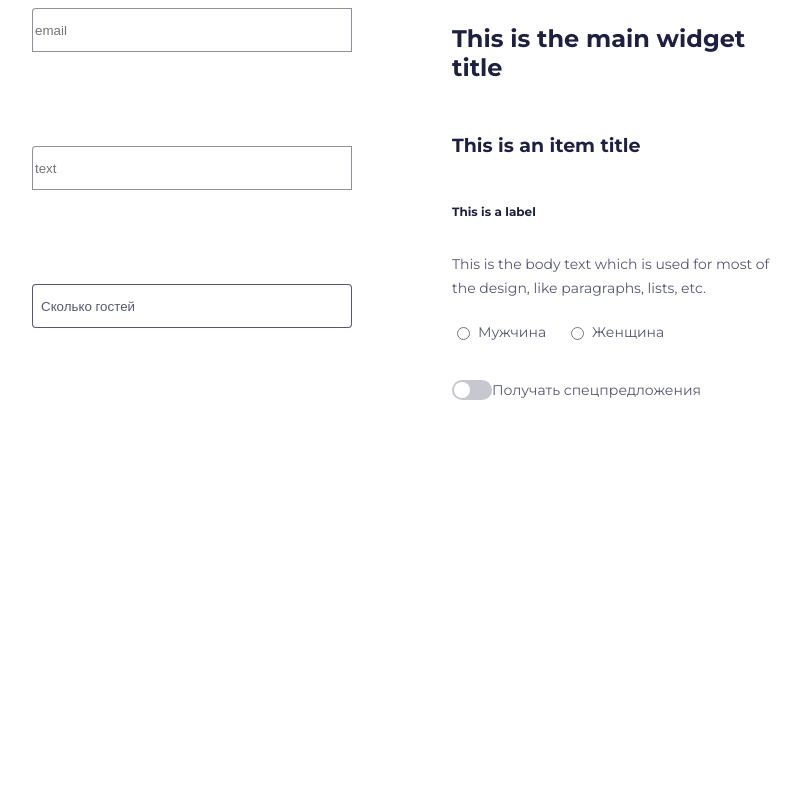
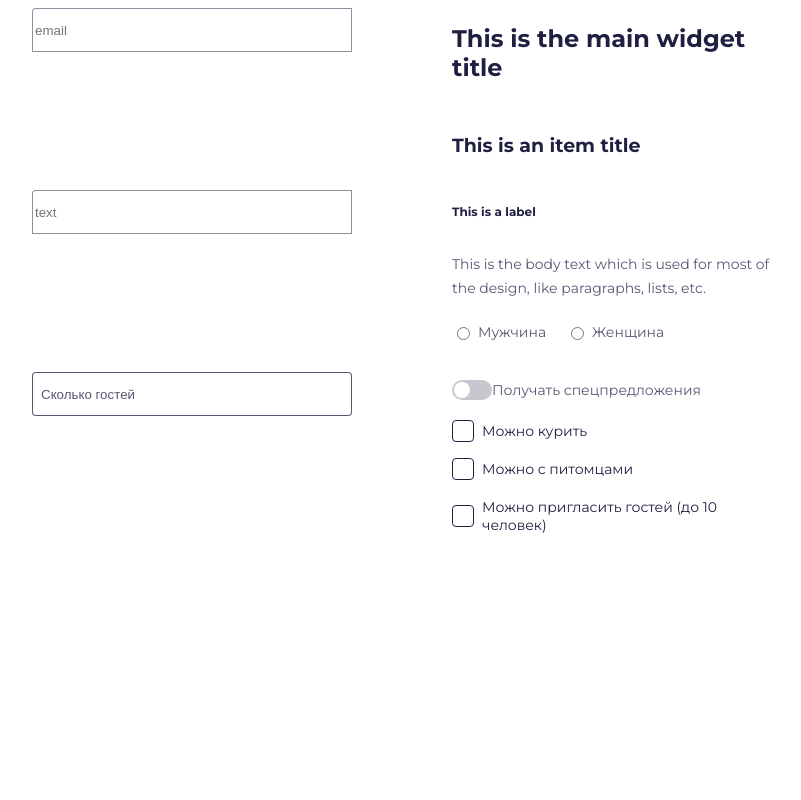
Before and after one commit to HelgaaDance/Toxin, a Node project: template src/pages/ui-kit.pug in a window 1280 px wide. Shown: the whole page, without its empty margins (76-877 px from the left). Run offline with Node 20 templates, Linux system fonts and the light colour scheme; the template is opened without the code that fills it, so the values that code supplies are empty.

Commit message:
checkbox-buttons not ready

```diff
--- a/dist/ui-kit.css
+++ b/dist/ui-kit.css
@@ -1,4 +1,4 @@
-@import url(input.css);@import url(headline.css);@import url(radio-buttons.css);@import url(dropdown.css);@import url(https://fonts.googleapis.com/css2?family=Montserrat:ital,wght@0,100..900;1,100..900&display=swap);@import url(https://fonts.googleapis.com/icon?family=Material+Icons);@import url(toggle-button.css);html {
+@import url(input.css);@import url(headline.css);@import url(radio-buttons.css);@import url(dropdown.css);@import url(https://fonts.googleapis.com/css2?family=Montserrat:ital,wght@0,100..900;1,100..900&display=swap);@import url(https://fonts.googleapis.com/icon?family=Material+Icons);@import url(toggle-button.css);@import url(checkbox-buttons.css);html {
     --dark-shade-5: #1F204180;
     --dark-shade-1: #1F2041;
     --dark-shade-2: #1F204140;
--- /dev/null
+++ b/src/componets/checkbox-buttons/checkbox-buttons.css
@@ -0,0 +1,57 @@
+/* Общие стили для чекбоксов */
+.custom-checkbox {
+    display: none; /* скрываем стандартный чекбокс */
+  }
+
+  /* Оформление контейнера чекбокса */
+  .checkbox-wrapper {
+    display: flex;
+    align-items: center;
+    gap: 10px;
+  }
+
+  /* Оформление метки */
+  .checkbox-wrapper label {
+    font-family: 'Montserrat', sans-serif;
+    font-size: 14px;
+    line-height: 18px;
+    text-align: left;
+    color: var(--dark-shade-1);
+    cursor: pointer;
+    position: relative;
+    padding-left: 30px;
+  }
+
+  /* Создание пользовательского чекбокса */
+  .checkbox-wrapper label::before {
+    content: '';
+    position: absolute;
+    left: 0;
+    top: 50%;
+    transform: translateY(-50%);
+    width: 20px;
+    height: 20px;
+    border: 1px solid var(--dark-shade-1);
+    border-radius: 4px;
+    background-color: white;
+    transition: background-color 0.3s, border-color 0.3s;
+  }
+
+  /* Галочка при выборе чекбокса */
+  .custom-checkbox:checked + label::before {
+    background-color: var(--purple);
+    border-color: var(--purple);
+  }
+
+  /* Анимация галочки */
+  .custom-checkbox:checked + label::after {
+    content: '';
+    position: absolute;
+    left: 6px;
+    top: 9px;
+    width: 6px;
+    height: 12px;
+    border: solid white;
+    border-width: 0 2px 2px 0;
+    transform: rotate(45deg);
+  }
--- /dev/null
+++ b/src/componets/checkbox-buttons/checkbox-buttons.pug
@@ -0,0 +1,4 @@
+mixin checkbox(label, id)
+  .checkbox-wrapper
+    input(type="checkbox" id=id class="custom-checkbox")
+    label(for=id) #{label}
--- a/src/pages/ui-kit.css
+++ b/src/pages/ui-kit.css
@@ -5,6 +5,7 @@
 @import url('https://fonts.googleapis.com/css2?family=Montserrat:ital,wght@0,100..900;1,100..900&display=swap');
 @import url("https://fonts.googleapis.com/icon?family=Material+Icons");
 @import url("../componets/toggle-button/toggle-button.css");
+@import url("../componets/checkbox-buttons/checkbox-buttons.css");
 html {
     --dark-shade-5: #1F204180;
     --dark-shade-1: #1F2041;
--- a/src/pages/ui-kit.pug
+++ b/src/pages/ui-kit.pug
@@ -3,6 +3,7 @@ include ../componets/headline/headline
 include ../componets/radio-buttons/radio-buttons
 include ../componets/dropdown/dropdown
 include ../componets/toggle-button/toggle-button
+include ../componets/checkbox-buttons/checkbox-buttons
 doctype html
 html(lang="ru")
   head
@@ -26,4 +27,7 @@ html(lang="ru")
             +radioButton('gender', 'male', 'Мужчина')
             +radioButton('gender', 'female', 'Женщина')
         +toggleButton('offers1', 'toggle1', 'Получать спецпредложения')
+        +checkbox('Можно курить', 'smoking')
+        +checkbox('Можно с питомцами', 'pets')
+        +checkbox('Можно пригласить гостей (до 10 человек)', 'guest')
       div.column
```
Also changed, not shown: dist/checkbox-buttons.css (added, +57 -0 lines), 1 other file.
